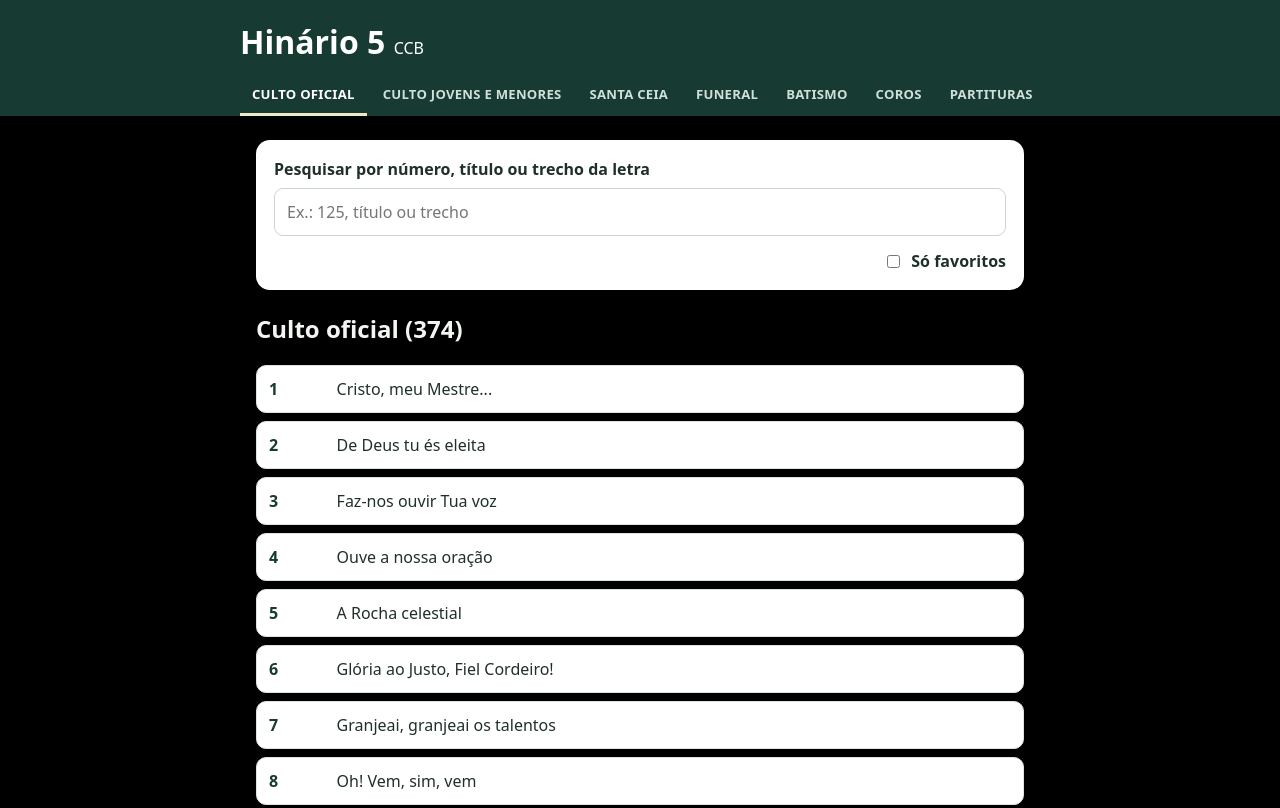
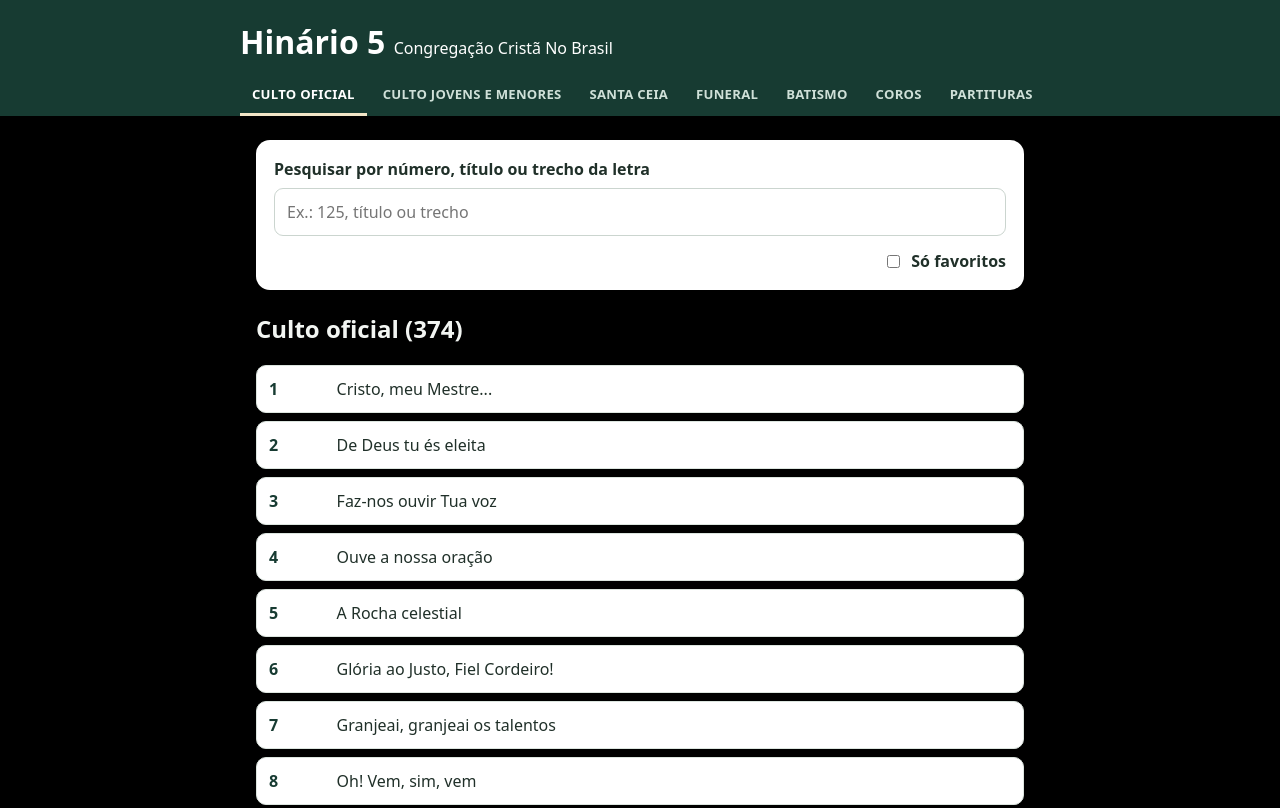
Before and after one commit to barreiros2006/hinario5-ccb, a plain HTML site: page index.html in a window 1280 px wide. Shown: the top 808 px of the page. Drawn offline with Linux system fonts and the light colour scheme.

Commit message:
Update index.html

```diff
--- a/index.html
+++ b/index.html
@@ -13,7 +13,7 @@
 </head>
 <body>
 <header>
-  <h1>Hinário 5 <span>CCB</span></h1>
+  <h1>Hinário 5 <span>Congregação Cristã No Brasil</span></h1>
   <nav class="abas" id="abas">
     <button data-aba="Culto oficial" class="ativa">CULTO OFICIAL</button>
     <button data-aba="Jovens e menores">CULTO JOVENS E MENORES</button>
```
